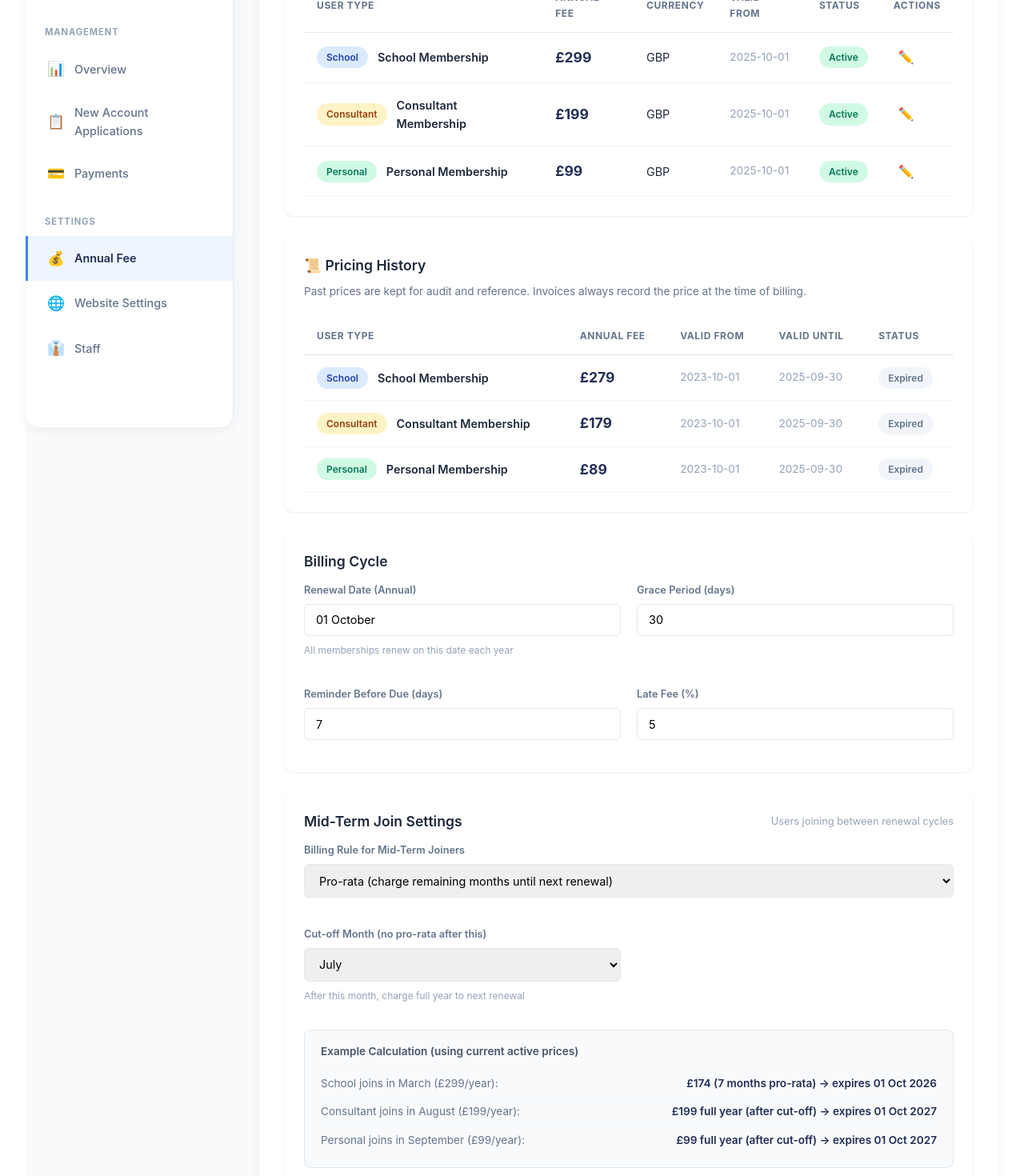
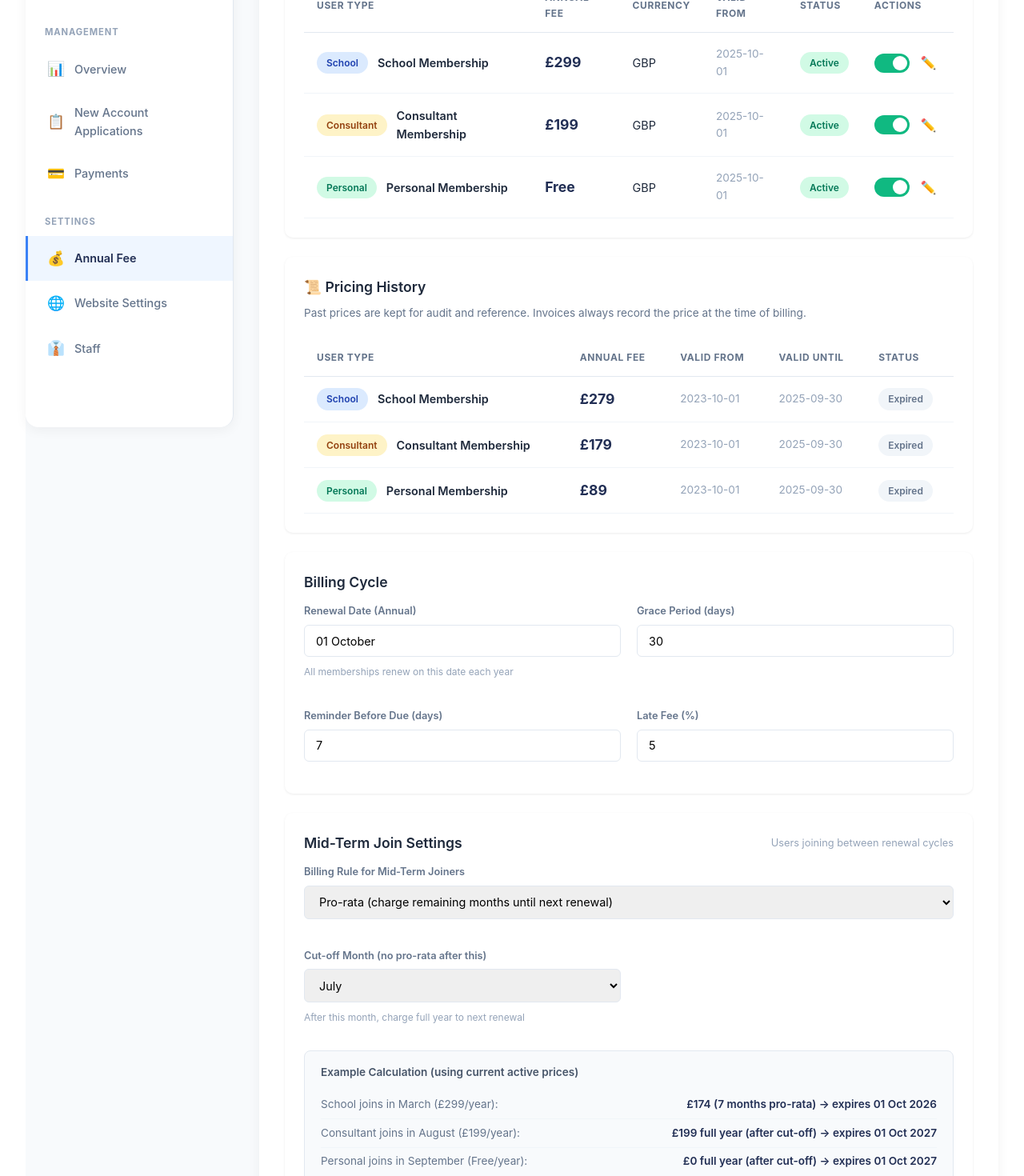
Before and after one commit to socialmedia-dot/bsp-v3, a Nuxt app: page /BSP/settings/fees in a window 1280 px wide. Shown: the part 380-1850 px from the top of the page at 80% size. Built offline with nearby package versions, Linux system fonts and the light colour scheme.

Commit message:
feat: add toggle switch to enable/pause fee tiers in Current Fee Tiers

```diff
--- a/pages/BSP/settings/fees.vue
+++ b/pages/BSP/settings/fees.vue
@@ -95,14 +95,18 @@
                       <span class="tier-name">{{ tier.name }}</span>
                     </div>
                   </td>
-                  <td><span class="fee-amount">£{{ tier.amount }}</span></td>
+                  <td><span class="fee-amount">{{ tier.amount === 0 ? 'Free' : '£' + tier.amount }}</span></td>
                   <td>{{ tier.currency }}</td>
                   <td class="text-muted">{{ tier.validFrom || '—' }}</td>
                   <td>
-                    <span class="status-pill active">Active</span>
+                    <span class="status-pill" :class="tier.active ? 'active' : 'paused'">{{ tier.active ? 'Active' : 'Paused' }}</span>
                   </td>
                   <td>
                     <div class="action-buttons">
+                      <label class="toggle-switch" :title="tier.active ? 'Click to pause' : 'Click to activate'">
+                        <input type="checkbox" v-model="tier.active" />
+                        <span class="toggle-slider"></span>
+                      </label>
                       <button class="btn-action" @click="openEditTier(tier)" title="Edit / New Version">✏️</button>
                     </div>
                   </td>
@@ -146,7 +150,7 @@
                       <span class="tier-name">{{ tier.name }}</span>
                     </div>
                   </td>
-                  <td><span class="fee-amount">£{{ tier.amount }}</span></td>
+                  <td><span class="fee-amount">{{ tier.amount === 0 ? 'Free' : '£' + tier.amount }}</span></td>
                   <td class="text-muted">{{ tier.validFrom || '—' }}</td>
                   <td class="text-muted">{{ tier.validUntil || '—' }}</td>
                   <td>
@@ -224,15 +228,15 @@
           <div class="calc-preview">
             <h3 class="calc-title">Example Calculation (using current active prices)</h3>
             <div class="calc-row">
-              <span class="calc-label">School joins in March (£{{ currentPriceFor('school') }}/year):</span>
+              <span class="calc-label">School joins in March ({{ currentPriceFor('school') === 0 ? 'Free' : '£' + currentPriceFor('school') }}/year):</span>
               <span class="calc-value">{{ midTermExample.march }}</span>
             </div>
             <div class="calc-row">
-              <span class="calc-label">Consultant joins in August (£{{ currentPriceFor('consultant') }}/year):</span>
+              <span class="calc-label">Consultant joins in August ({{ currentPriceFor('consultant') === 0 ? 'Free' : '£' + currentPriceFor('consultant') }}/year):</span>
               <span class="calc-value">{{ midTermExample.august }}</span>
             </div>
             <div class="calc-row">
-              <span class="calc-label">Personal joins in September (£{{ currentPriceFor('personal') }}/year):</span>
+              <span class="calc-label">Personal joins in September ({{ currentPriceFor('personal') === 0 ? 'Free' : '£' + currentPriceFor('personal') }}/year):</span>
               <span class="calc-value">{{ midTermExample.september }}</span>
             </div>
           </div>
@@ -325,7 +329,7 @@ const feeTiers = ref<FeeTier[]>([
   { id: 3, userType: 'personal', name: 'Personal Membership', amount: 89, currency: 'GBP', validFrom: '2023-10-01', validUntil: '2025-09-30', active: false, updatedAt: '2023-09-01' },
   { id: 4, userType: 'school', name: 'School Membership', amount: 299, currency: 'GBP', validFrom: '2025-10-01', validUntil: null, active: true, updatedAt: '2025-04-15' },
   { id: 5, userType: 'consultant', name: 'Consultant Membership', amount: 199, currency: 'GBP', validFrom: '2025-10-01', validUntil: null, active: true, updatedAt: '2025-04-15' },
-  { id: 6, userType: 'personal', name: 'Personal Membership', amount: 99, currency: 'GBP', validFrom: '2025-10-01', validUntil: null, active: true, updatedAt: '2025-04-15' },
+  { id: 6, userType: 'personal', name: 'Personal Membership', amount: 0, currency: 'GBP', validFrom: '2025-10-01', validUntil: null, active: true, updatedAt: '2025-04-15' },
 ])
 
 // Currently active tiers (validUntil === null)
@@ -555,7 +559,11 @@ const saveSettings = () => {
 /* Status Pills */
 .status-pill { display: inline-block; padding: 0.25rem 0.75rem; border-radius: 20px; font-size: 0.75rem; font-weight: 600; }
 .status-pill.active { background: #d1fae5; color: #047857; }
+.status-pill.paused { background: #fee2e2; color: #991b1b; }
 .status-pill.expired { background: #f1f5f9; color: #64748b; }
+
+/* Action Buttons */
+.action-buttons { display: flex; align-items: center; gap: 0.5rem; }
 
 /* Empty State */
 .empty-state { text-align: center; padding: 2rem; }
```
Also changed, not shown: 83 other files (tests, documents, lock files or other folders).
